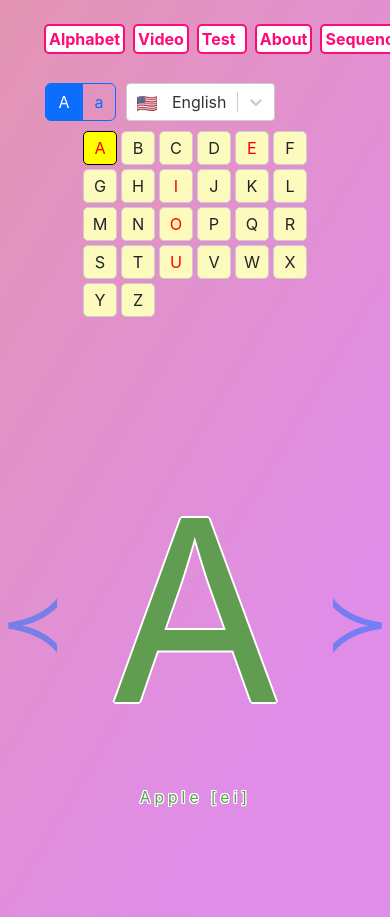
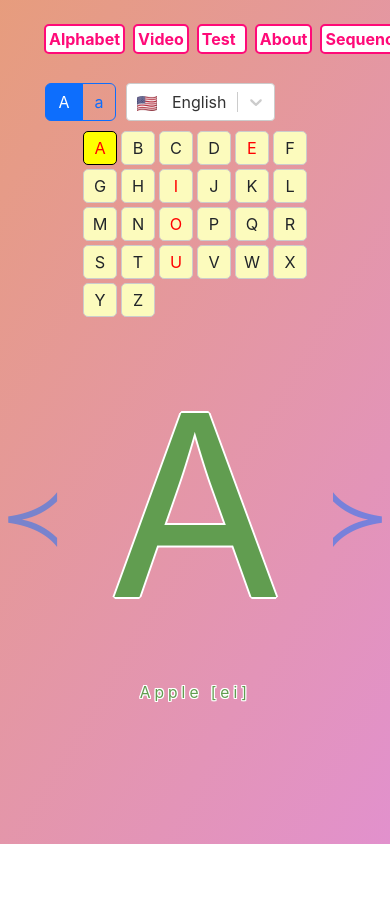
Before and after one commit to bogutskii/alphabet_for_kids, a React (Create React App) app: page / in a window 390 px wide. Shown: the top 917 px of the page. After the commit the page ends 844 px from the top, so only its background shows below. Built offline with nearby package versions, Linux system fonts and the light colour scheme.

Commit message:
-fix responsive design

```diff
--- a/src/Components/upperLineAlph.css
+++ b/src/Components/Alpha_line.css
@@ -17,6 +17,9 @@
         grid-template-columns: repeat(6, 0fr);
     }
 
+}
+.center-div {
+    margin: 0 auto;
 }
 
 .letterSquare {
--- a/src/Components/Alpha_line.js
+++ b/src/Components/Alpha_line.js
@@ -1,5 +1,5 @@
 import React from "react";
-import "./upperLineAlph.css";
+import "./Alpha_line.css";
 import {connect} from "react-redux";
 
 const Alpha_line = ({letters,currentLanguage, current, changeLetterOnClicked}) => {
--- a/src/alphabet-style.css
+++ b/src/Components/Alphabet.css
@@ -3,7 +3,7 @@
     align-items: center;
     align-content: center;
     flex-flow: row nowrap;
-    height: 70vh;
+    height: 45vh;
     width: 100vw;
     justify-content: space-between;
 }
@@ -18,6 +18,7 @@
     font-size: 50vh;
     text-shadow: 2px 0 0 #fff, -2px 0 0 #fff, 0 2px 0 #fff, 0 -2px 0 #fff,
     1px 1px #fff, -1px -1px 0 #fff, 1px -1px 0 #fff, -1px 1px 0 #fff;
+    z-index: -1;
 }
 
 
@@ -597,7 +598,7 @@
     list-style-type: none;
 }
 .test-letters-list li{
-    font-size: 50vh;
+    font-size: 40vh;
 }
 .test-counter {
     margin-top: 10px;
--- a/src/Components/Alphabet.js
+++ b/src/Components/Alphabet.js
@@ -1,5 +1,5 @@
 import React from "react";
-import "../alphabet-style.css";
+import "./Alphabet.css";
 import "bootstrap/dist/css/bootstrap.min.css";
 import Alpha_line from "./Alpha_line"
 //import Stats from "./Components/test/test";
--- a/src/Components/test/accordion.css
+++ b/src/Components/test/accordion.css
@@ -11,6 +11,7 @@ body {
 }
 
 .accordion-wrapper {
+    margin: 10px;
     & + * {
         margin-top: 0.5em;
     }
--- a/src/styles.css
+++ b/src/styles.css
@@ -68,9 +68,6 @@ body {
     -webkit-text-fill-color: transparent;
 }
 
-.center-div {
-    margin: 0 auto;
-}
 .flex-tb{
     background-color: #e1f897;
     display: flex;
@@ -86,7 +83,6 @@ body {
     position: relative;
     z-index: 1001;
 }
-
 
 .btn-rose {
     min-width: 50px;
@@ -128,4 +124,5 @@ body {
     display: flex;
     flex-direction: column;
     align-items: center;
+    justify-content: space-between;
 }
```
Also changed, not shown: src/Components/test/Test.js (+1 -1 lines), src/Components/test/testButtons.js (+1 -1 lines).
